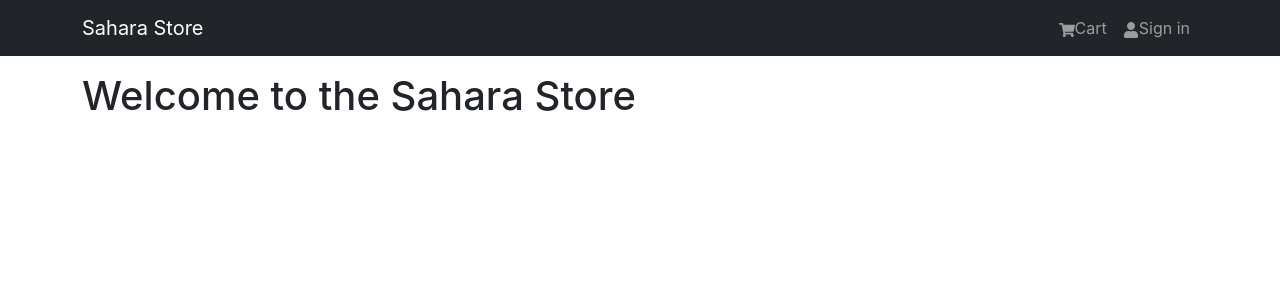
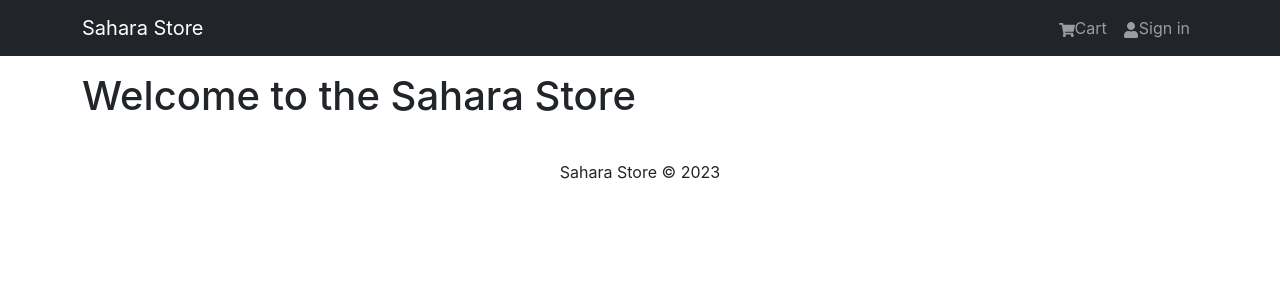
Before and after one commit to mrshawnmckee/SaharaStore, a React (Create React App) app in the folder frontend/: page / in a window 1280 px wide. Shown: the top 300 px of the page. Built offline with nearby package versions, Linux system fonts and the light colour scheme.

Commit message:
bootstrapping

```diff
--- a/frontend/src/App.js
+++ b/frontend/src/App.js
@@ -1,5 +1,7 @@
 import { Container } from 'react-bootstrap'
 import Header from "./Components/Header"
+import Footer from './Components/Footer'
+
 
 const App = () => {
   return (
@@ -12,6 +14,7 @@
         </Container>
 
       </main>
+      <Footer />
 
     </>
   )
--- a/frontend/src/Components/Footer.jsx
+++ b/frontend/src/Components/Footer.jsx
@@ -1,10 +1,17 @@
-
+import { Container, Row, Col } from 'react-bootstrap'
 
 const Footer = () => {
+    const currentYear = new Date().getFullYear()
   return (
-    <div>
-
-    </div>
+    <footer>
+      <Container>
+        <Row>
+            <Col className='text-center py-3'>
+                <p>Sahara Store &copy; {currentYear}</p>
+            </Col>
+        </Row>
+      </Container>
+    </footer>
   )
 }
 
--- a/frontend/src/index.js
+++ b/frontend/src/index.js
@@ -14,3 +14,6 @@
 
 
 reportWebVitals();
+
+
+// Some styling in the assests folder on the github, ex making the stars yellow, etc
```
